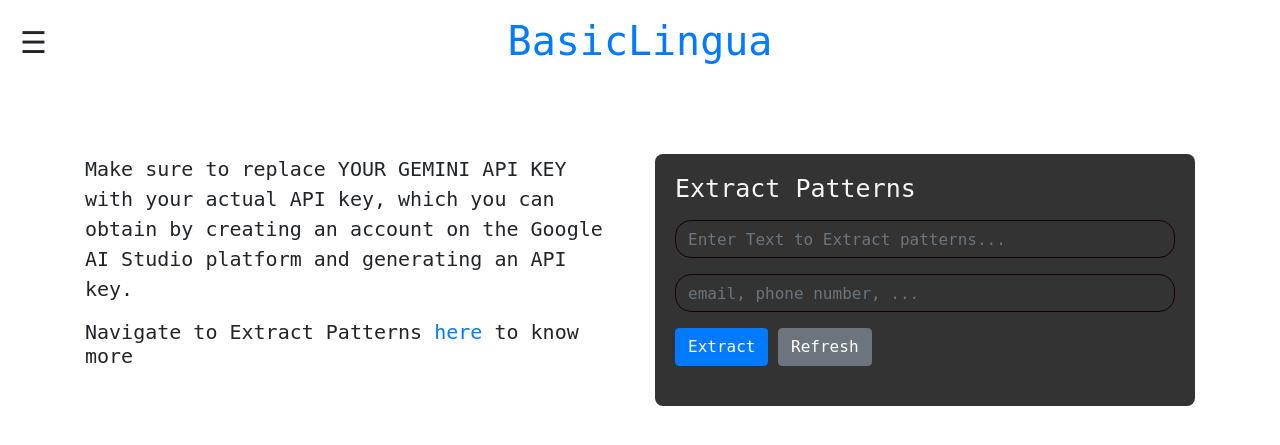
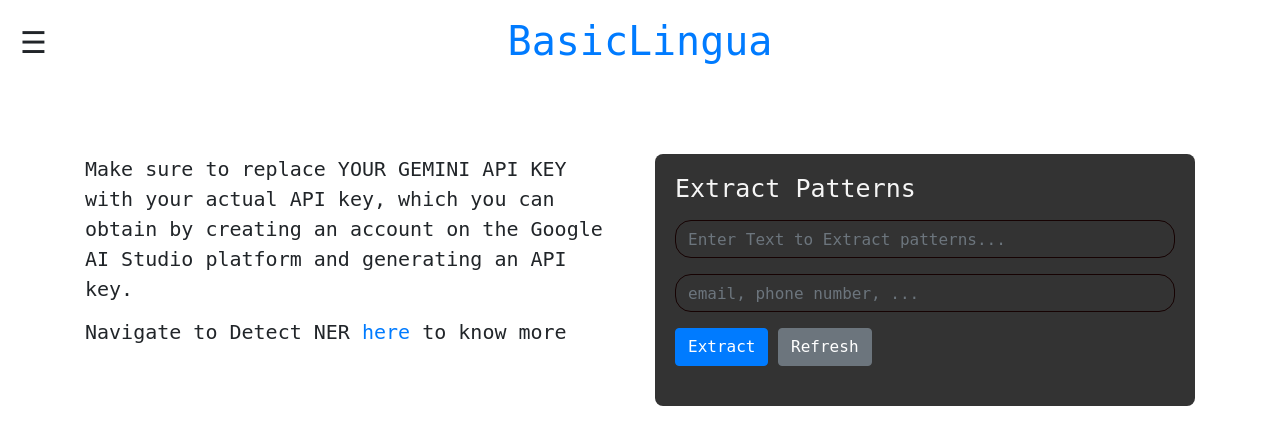
Before and after one commit to Minty-cyber/BasicLingua-Webapp, a Django app: page /detect-ner/ in a window 1280 px wide. Shown: the top 445 px of the page. Run offline with Django 5.2, Linux system fonts and the light colour scheme; some libraries are stand-ins or nearby versions.

Commit message:
Lib_app/templates/Detect_NER: changes

```diff
--- a/Lib_app/templates/Detect_NER.html
+++ b/Lib_app/templates/Detect_NER.html
@@ -14,7 +14,7 @@ Extract Patterns
 
 
 {% block docs %}
-    <h5>Navigate to Extract Patterns <span><a style="text-decoration: none;" href="https://basiclingua-docs.streamlit.app/">here </a><span>to know more</span></span></h5>
+    <h5>Navigate to Detect NER <span><a style="text-decoration: none;" href="https://basiclingua-docs.streamlit.app/">here </a><span>to know more</span></span></h5>
 {% endblock docs %}
 
 {% block form_content %}
```
